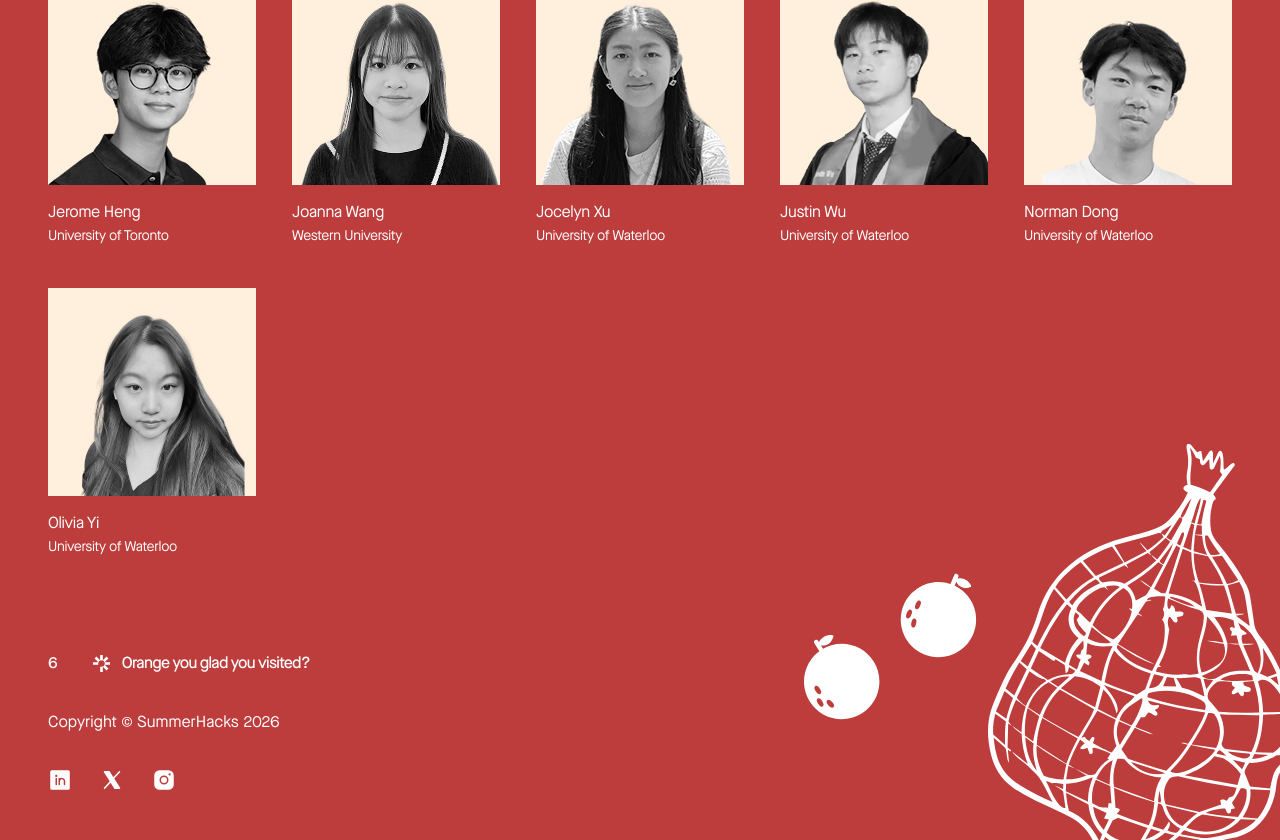
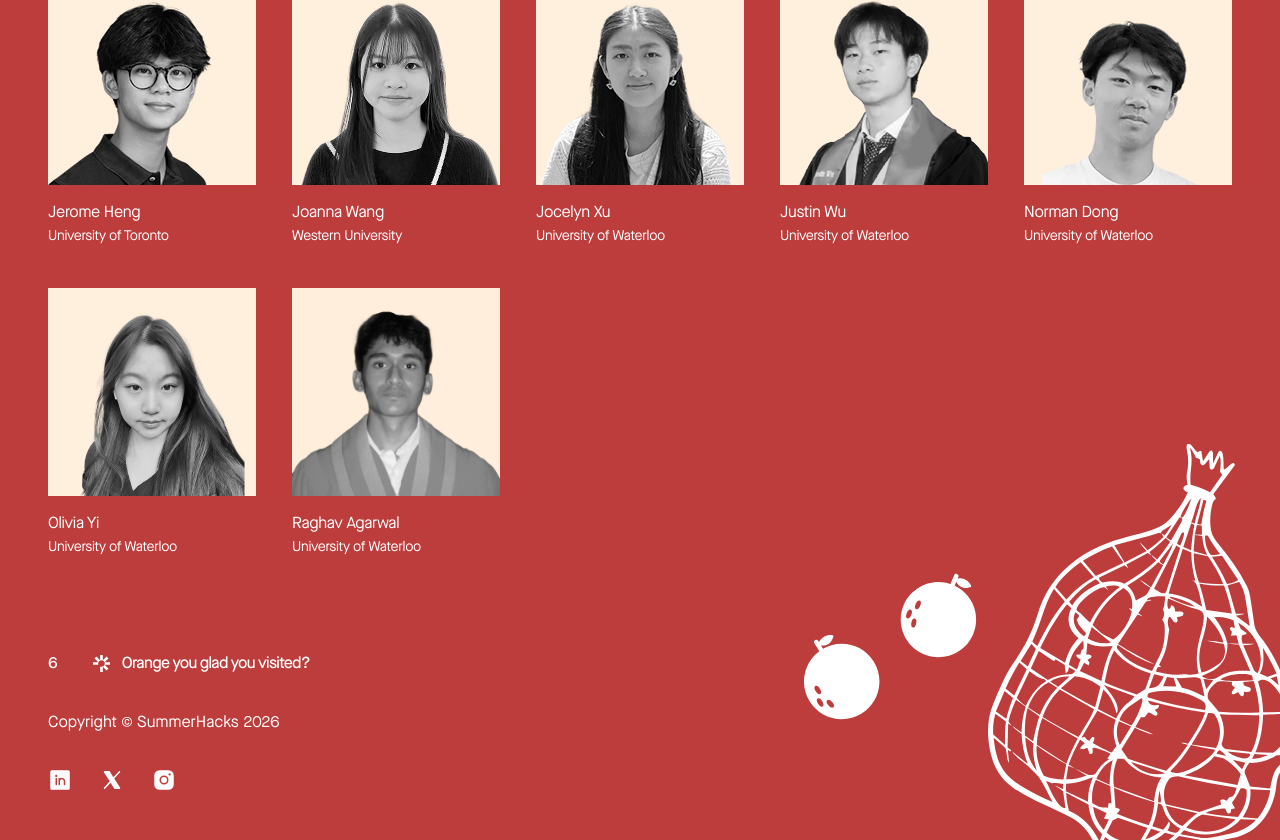
Before and after one commit to summerhacksca/summerhacks.ca, a Next.js app: page / in a window 1280 px wide. Shown: the part 6429-7269 px from the top of the page. Built offline with nearby package versions, Linux system fonts and the light colour scheme.

Commit message:
added raghav

```diff
--- a/app/data/team-members.ts
+++ b/app/data/team-members.ts
@@ -135,4 +135,9 @@ export const teamMembers: TeamMember[] = [
     role: "University of Waterloo",
     image: "/team-member-photos/oliviayi.png",
   },
+  {
+    name: "Raghav Agarwal",
+    role: "University of Waterloo",
+    image: "/team-member-photos/raghavagarwal.png",
+  }
 ];
```
Also changed, not shown: public/team-member-photos/raghavagarwal.png (added).
